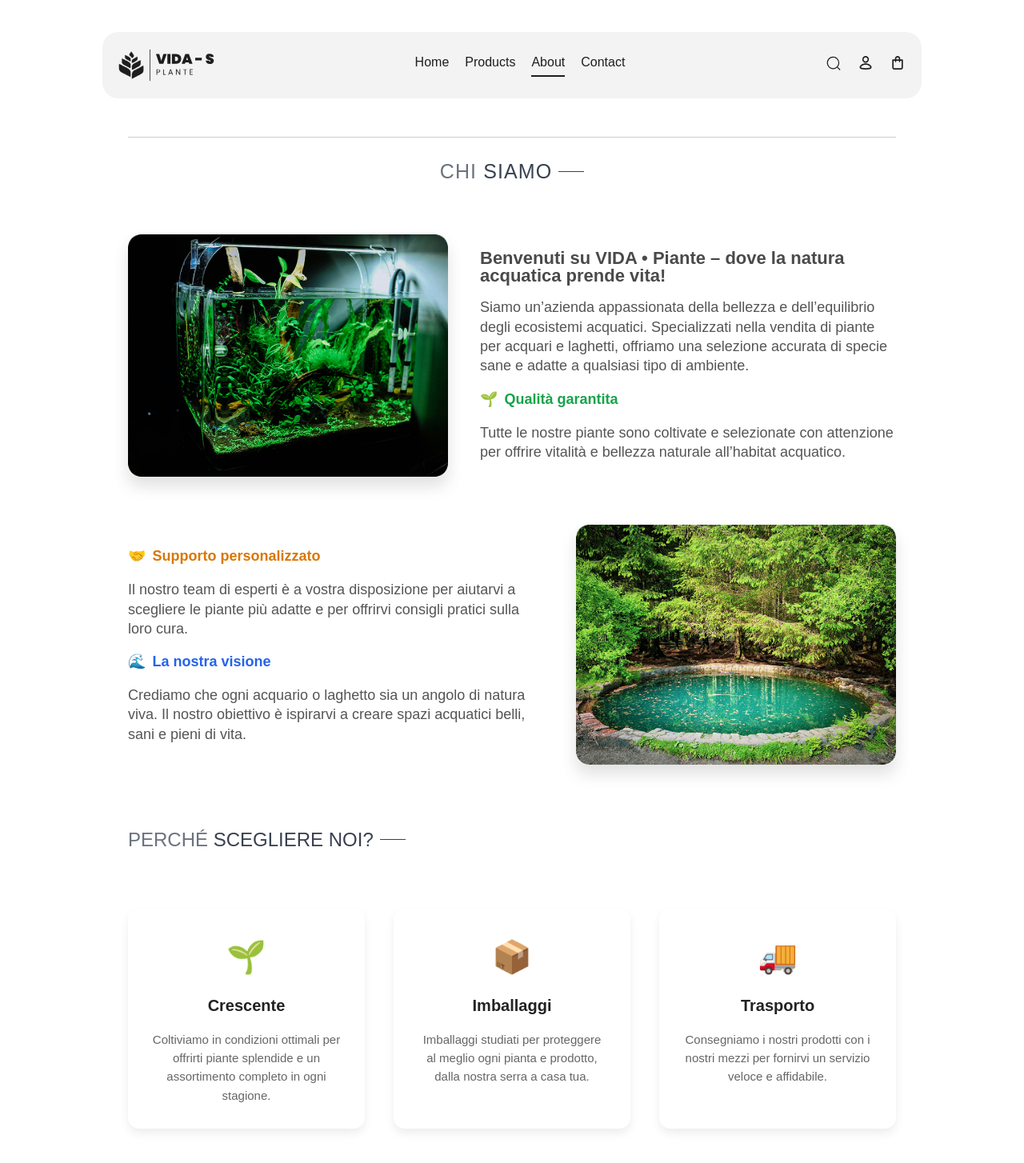
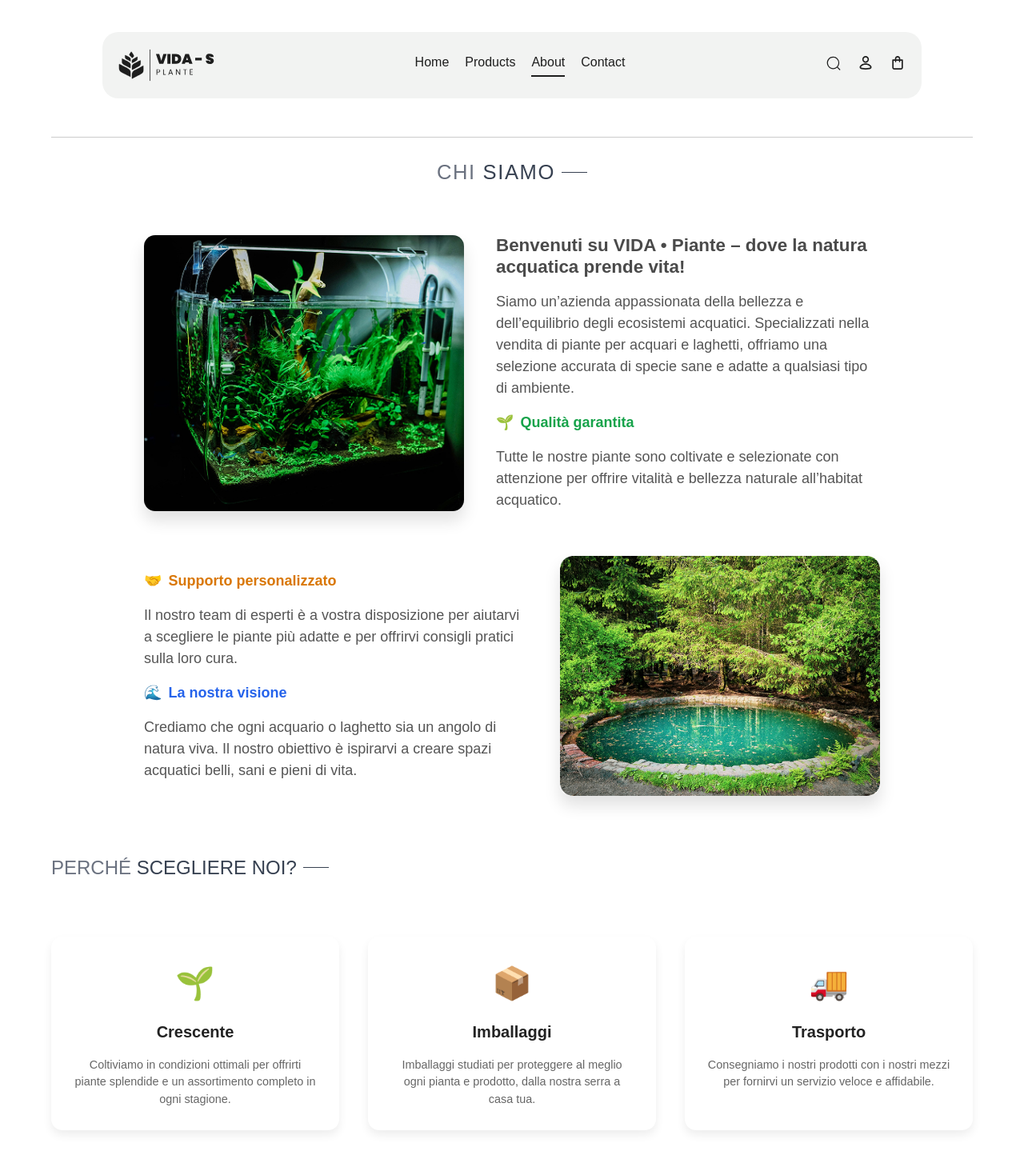
Before and after one commit to VALGFX/vida-s-plante, a Next.js app: page /about in a window 1280 px wide. Shown: the top 1454 px of the page at 80% size. Built offline with nearby package versions, Linux system fonts and the light colour scheme; no server answers.

Commit message:
Update page.tsx

```diff
--- a/src/app/about/page.tsx
+++ b/src/app/about/page.tsx
@@ -1,67 +1,64 @@
-//about/page.tsx
-
 'use client'
 
 import React from 'react'
 import Title from '@/components/Title'
-import Navbar from "@/components/Navbar"
+import Navbar from '@/components/Navbar'
 
-// Stiluri
 const styles = {
   container: {
-        padding: '3rem 2rem',
-        maxWidth: '80%',
+    padding: '3rem 1.5rem',
+    maxWidth: '1200px',
     margin: '0 auto',
-        fontfamily: "Poppins, sans-serif",
+    fontFamily: "'Poppins', sans-serif",
   } as React.CSSProperties,
 
   sectionTitle: {
-        fontSize: 25,
+    fontSize: '1.6rem',
     fontWeight: 400,
     textAlign: 'center' as const,
-        paddingTop: 24,
+    paddingTop: '1.5rem',
     borderTop: '1.5px solid #CCC',
-        marginBottom: 48,
-        letterSpacing: 1.1,
+    marginBottom: '3rem',
+    letterSpacing: '0.1rem',
   },
 
   flexRow: {
     display: 'flex',
     flexWrap: 'wrap' as const,
     justifyContent: 'center',
-        gap: 40,
-        marginBottom: 60,
+    gap: '2.5rem',
+    marginBottom: '3.5rem',
   },
 
   flexCol: {
     flex: '1 1 350px',
-        maxWidth: '80%',
+    maxWidth: '480px',
     display: 'flex',
     flexDirection: 'column' as const,
-        gap: 16,
+    gap: '1rem',
     justifyContent: 'center',
     color: '#4A4A4A',
   },
 
   boldTextLarge: {
     fontWeight: 700,
-        fontSize: 22,
-        lineHeight: 1,
+    fontSize: '1.4rem',
+    lineHeight: 1.2,
   },
 
   paragraph: {
-        fontSize: 18,
+    fontSize: '1.125rem',
     fontWeight: 400,
-        lineHeight: 1.35,
+    lineHeight: 1.5,
     color: '#555',
   },
 
   iconText: (color: string) => ({
     display: 'flex',
     alignItems: 'center',
-        gap: 8,
+    gap: '0.5rem',
     fontWeight: 700,
-        fontSize: 18,
+    fontSize: '1.125rem',
     color,
   }),
 
@@ -78,46 +75,78 @@ const styles = {
 
   grid: {
     display: 'grid',
-        gridTemplateColumns: 'repeat(auto-fit, minmax(280px, 1fr))',
-        gap: 36,
-        marginBottom: 64,
+    gridTemplateColumns: 'repeat(auto-fit, minmax(240px, 1fr))',
+    gap: '2.25rem',
+    marginBottom: '4rem',
   },
 
   card: {
     borderRadius: 14,
-        padding: 30,
+    padding: '1.75rem',
     backgroundColor: 'white',
     boxShadow: '0 6px 12px rgba(0,0,0,0.07)',
     display: 'flex',
     flexDirection: 'column' as const,
     alignItems: 'center',
-        gap: 16,
+    gap: '1rem',
     cursor: 'pointer',
     transition: 'box-shadow 0.3s ease',
+    minHeight: '230px',
   },
 
   icon: {
-        fontSize: 40,
+    fontSize: '2.5rem',
   },
 
   cardTitle: {
     fontWeight: 700,
-        fontSize: 20,
+    fontSize: '1.25rem',
     color: '#222',
+    textAlign: 'center' as const,
   },
 
   cardDescription: {
     color: '#666',
-        fontSize: 15,
+    fontSize: '0.9rem',
     textAlign: 'center' as const,
-        lineHeight: 1.55,
+    lineHeight: 1.5,
   },
+}
+
+// Media query helper pentru inline styles (simplu)
+function useResponsiveStyles() {
+  const [windowWidth, setWindowWidth] = React.useState<number>(typeof window !== 'undefined' ? window.innerWidth : 1200)
+
+  React.useEffect(() => {
+    function handleResize() {
+      setWindowWidth(window.innerWidth)
+    }
+    window.addEventListener('resize', handleResize)
+    return () => window.removeEventListener('resize', handleResize)
+  }, [])
+
+  // Pentru mobil (<768px), adaptăm flexRow în coloană
+  const flexRowResponsive = {
+    ...styles.flexRow,
+    flexDirection: windowWidth < 768 ? 'column' : 'row',
+    alignItems: windowWidth < 768 ? 'center' : undefined,
+  }
+
+  // imagine mai mică pe mobil
+  const imageResponsive = {
+    ...styles.image,
+    maxWidth: windowWidth < 768 ? '90vw' : 400,
+  }
+
+  return { flexRowResponsive, imageResponsive }
 }
 
 const About: React.FC = () => {
   const [hoveredImg1, setHoveredImg1] = React.useState(false)
   const [hoveredImg2, setHoveredImg2] = React.useState(false)
   const [hoveredCard, setHoveredCard] = React.useState<number | null>(null)
+
+  const { flexRowResponsive, imageResponsive } = useResponsiveStyles()
 
   return (
     <>
@@ -127,12 +156,12 @@ const About: React.FC = () => {
           <Title text1="CHI" text2="SIAMO" />
         </div>
 
-                <div style={styles.flexRow}>
+        <div style={flexRowResponsive}>
           <img
             src="/images/about-img-1.jpg"
             alt="Acquario"
             style={{
-                            ...styles.image,
+              ...imageResponsive,
               transform: hoveredImg1 ? 'scale(1.06)' : 'scale(1)',
             }}
             onMouseEnter={() => setHoveredImg1(true)}
@@ -143,27 +172,24 @@ const About: React.FC = () => {
               Benvenuti su VIDA • Piante – dove la natura acquatica prende vita!
             </b>
             <p style={styles.paragraph}>
-                            Siamo un’azienda appassionata della bellezza e dell’equilibrio degli
-                            ecosistemi acquatici. Specializzati nella vendita di piante per
-                            acquari e laghetti, offriamo una selezione accurata di specie sane e
-                            adatte a qualsiasi tipo di ambiente.
+              Siamo un’azienda appassionata della bellezza e dell’equilibrio degli ecosistemi acquatici.
+              Specializzati nella vendita di piante per acquari e laghetti, offriamo una selezione accurata di specie sane e adatte a qualsiasi tipo di ambiente.
             </p>
             <b style={styles.iconText('#16A34A')}>
               <span>🌱</span> Qualità garantita
             </b>
             <p style={styles.paragraph}>
-                            Tutte le nostre piante sono coltivate e selezionate con attenzione
-                            per offrire vitalità e bellezza naturale all’habitat acquatico.
+              Tutte le nostre piante sono coltivate e selezionate con attenzione per offrire vitalità e bellezza naturale all’habitat acquatico.
             </p>
           </div>
         </div>
 
-                <div style={{ ...styles.flexRow, flexDirection: 'row-reverse' }}>
+        <div style={{ ...flexRowResponsive, flexDirection: flexRowResponsive.flexDirection === 'row' ? 'row-reverse' : 'column', alignItems: flexRowResponsive.flexDirection === 'row' ? undefined : 'center' }}>
           <img
             src="/images/about-img-2.jpg"
             alt="Laghetto"
             style={{
-                            ...styles.image,
+              ...imageResponsive,
               transform: hoveredImg2 ? 'scale(1.06)' : 'scale(1)',
             }}
             onMouseEnter={() => setHoveredImg2(true)}
@@ -174,22 +200,19 @@ const About: React.FC = () => {
               <span>🤝</span> Supporto personalizzato
             </b>
             <p style={styles.paragraph}>
-                            Il nostro team di esperti è a vostra disposizione per aiutarvi a
-                            scegliere le piante più adatte e per offrirvi consigli pratici sulla
-                            loro cura.
+              Il nostro team di esperti è a vostra disposizione per aiutarvi a scegliere le piante più adatte e per offrirvi consigli pratici sulla loro cura.
             </p>
             <b style={styles.iconText('#2563EB')}>
               <span>🌊</span> La nostra visione
             </b>
             <p style={styles.paragraph}>
               Crediamo che ogni acquario o laghetto sia un angolo di natura viva.
-                            Il nostro obiettivo è ispirarvi a creare spazi acquatici belli, sani
-                            e pieni di vita.
+              Il nostro obiettivo è ispirarvi a creare spazi acquatici belli, sani e pieni di vita.
             </p>
           </div>
         </div>
 
-                <div style={{ fontSize: 24, padding: '1rem 0', textAlign: 'left', marginBottom: 40 }}>
+        <div style={{ fontSize: '1.5rem', padding: '1rem 0', textAlign: 'left', marginBottom: 40 }}>
           <Title text1="PERCHÉ" text2="SCEGLIERE NOI?" />
         </div>
 
@@ -219,9 +242,7 @@ const About: React.FC = () => {
               style={{
                 ...styles.card,
                 boxShadow:
-                                    hoveredCard === i
-                                        ? '0 12px 24px rgba(0,0,0,0.18)'
-                                        : '0 6px 12px rgba(0,0,0,0.07)',
+                  hoveredCard === i ? '0 12px 24px rgba(0,0,0,0.18)' : '0 6px 12px rgba(0,0,0,0.07)',
               }}
               onMouseEnter={() => setHoveredCard(i)}
               onMouseLeave={() => setHoveredCard(null)}
```
Lines whose indentation alone changed are shown as unchanged.
